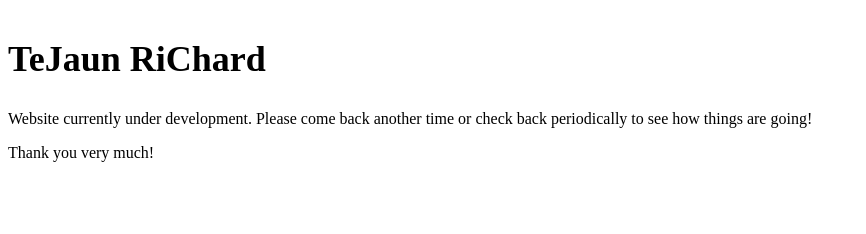
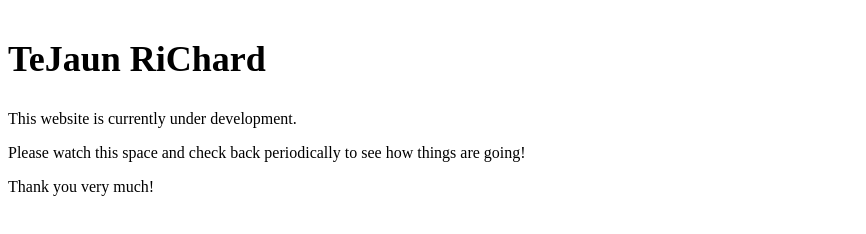
Before and after one commit to tejaun/tejaun.github.io, a plain HTML site: page index.html in a window 1280 px wide. Shown: the whole page, without its empty margins (0-866 px from the left). Drawn offline with Linux system fonts and the light colour scheme.

Commit message:
chore: Updated placeholder home text.

```diff
--- a/index.html
+++ b/index.html
@@ -12,7 +12,8 @@
     <main>
         <section>
             <h1>TeJaun RiChard</h1>
-            <p>Website currently under development. Please come back another time or check back periodically to see how things are going!</p>
+            <p>This website is currently under development. </p>
+            <p>Please watch this space and check back periodically to see how things are going!</p>
             <p>Thank you very much!</p>
         </section>
     </main>
```
